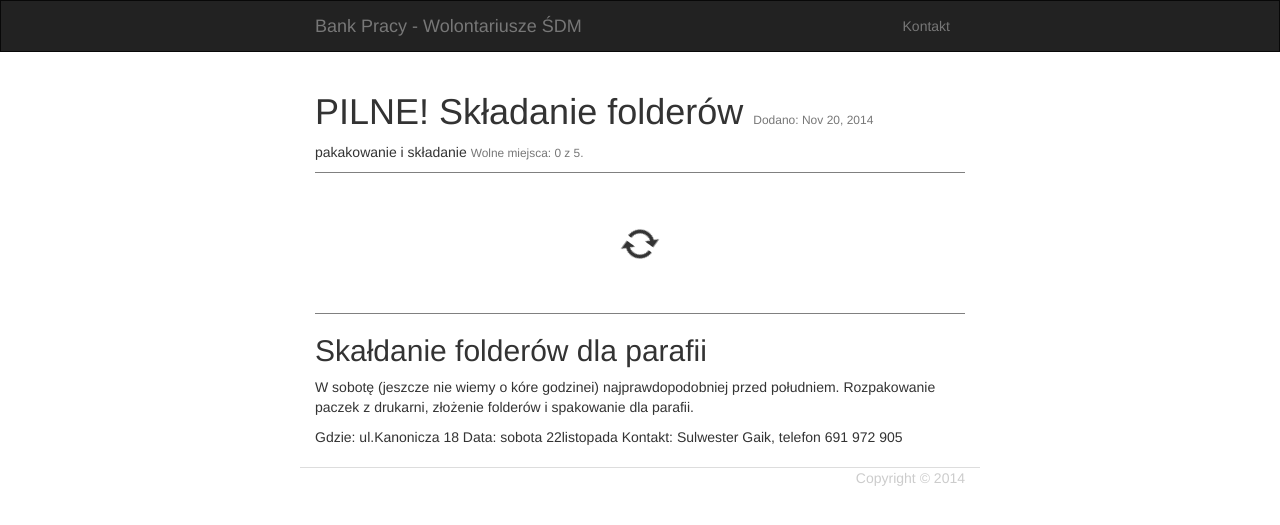
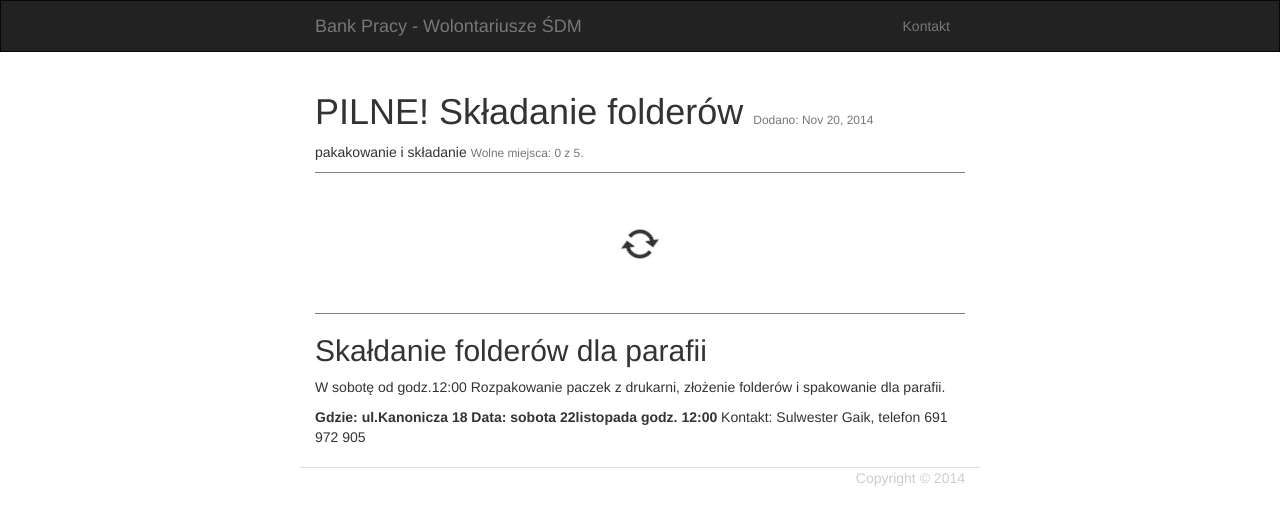
Before and after one commit to Krakow2016/tablica, a Jekyll site: the page built from _posts/2014-11-20-pilne-sk-adanie-folder-w.md, in a window 1280 px wide. Shown: the top 525 px of the page. Built offline with Jekyll 4.4.1, drawn with Linux system fonts in a browser that asks for light colours.

Commit message:
Updated 2014-11-20-pilne-sk-adanie-folder-w.md

```diff
--- a/_posts/2014-11-20-pilne-sk-adanie-folder-w.md
+++ b/_posts/2014-11-20-pilne-sk-adanie-folder-w.md
@@ -11,9 +11,9 @@ categories:
 
 ## Skałdanie folderów dla parafii
 
-W sobotę (jeszcze nie wiemy o kóre godzinei) najprawdopodobniej przed południem.
+W sobotę od godz.12:00
 Rozpakowanie paczek z drukarni, złożenie folderów i spakowanie dla parafii.
 
-Gdzie: ul.Kanonicza 18
-Data: sobota 22listopada
+**Gdzie: ul.Kanonicza 18
+Data: sobota 22listopada godz. 12:00**
 Kontakt: Sulwester Gaik, telefon 691 972 905
```
